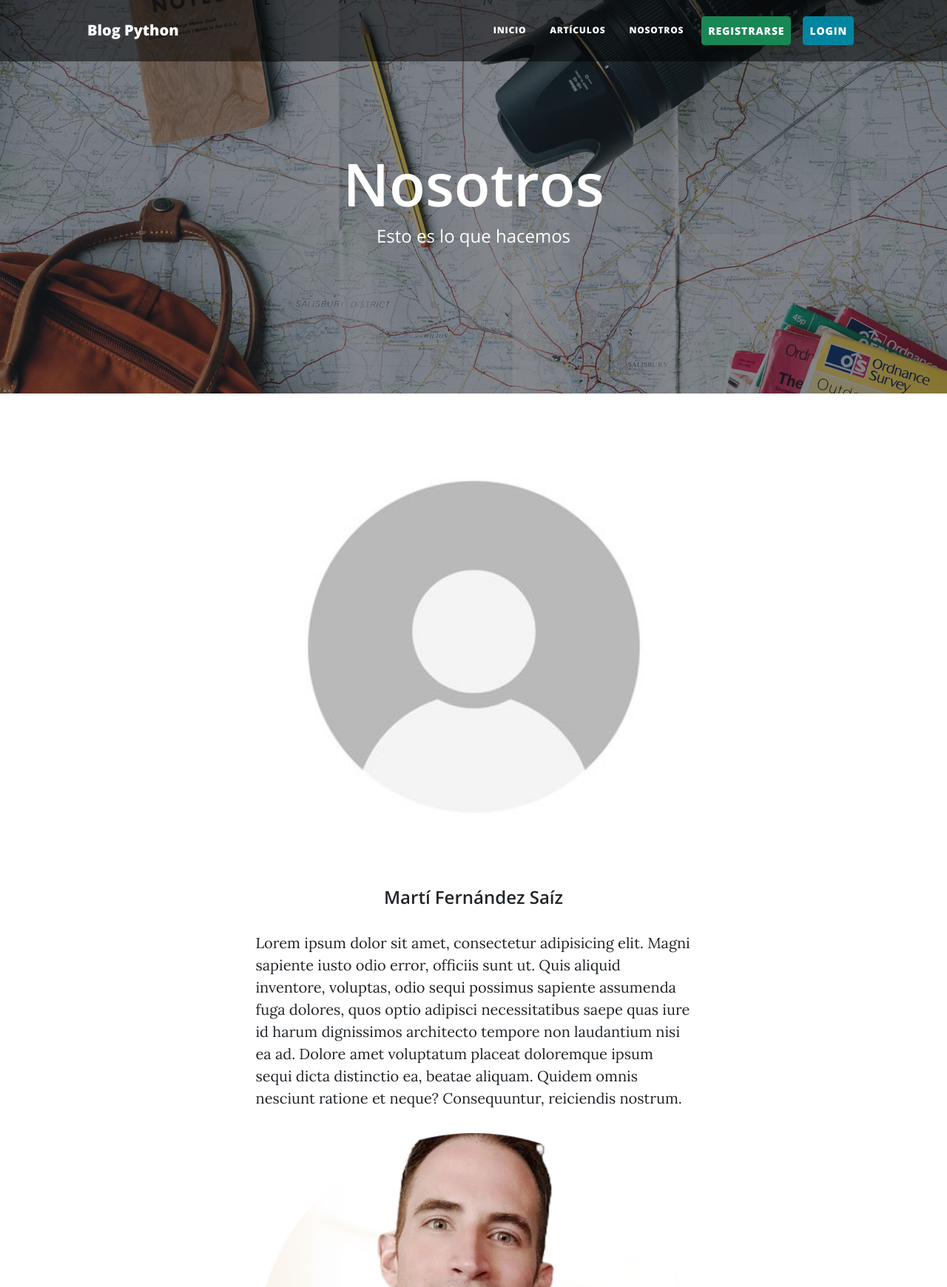
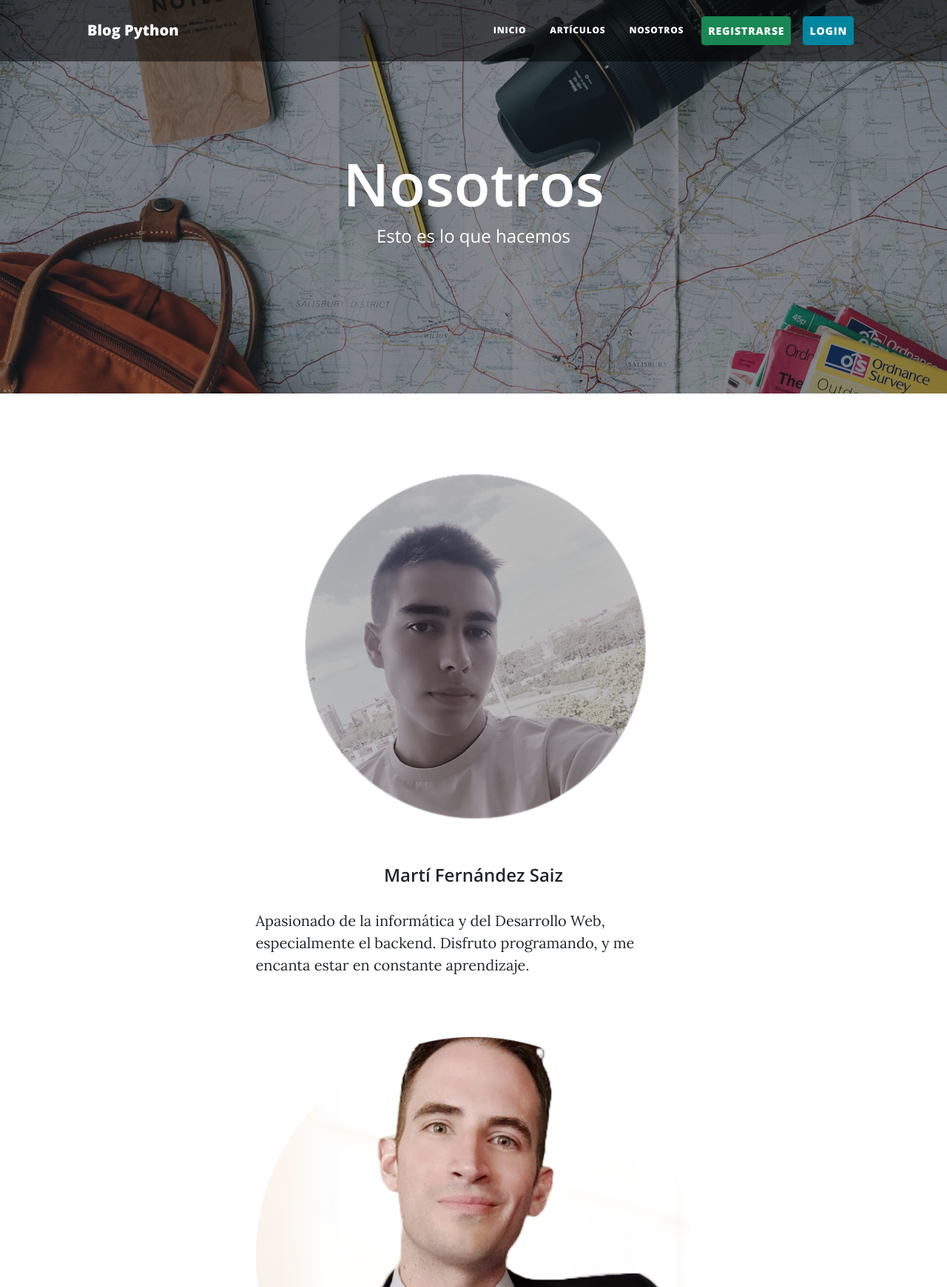
Before and after one commit to marti-fdez/Blog_CoderHouse, a Django app: page /about in a window 1280 px wide. Shown: the top 1740 px of the page at 74% size. Run offline with Django 4.2, Linux system fonts and the light colour scheme; parts of the project's set-up code (start-up, migrations or seed data) failed here and were passed over; some libraries are stand-ins or nearby versions.

Commit message:
about us

```diff
--- a/BlogApp/templates/BlogApp/about.html
+++ b/BlogApp/templates/BlogApp/about.html
@@ -24,11 +24,14 @@
             <div class="container px-4 px-lg-5">
                 <div class="row gx-4 gx-lg-5 justify-content-center">
                     <div class="col-md-10 col-lg-8 col-xl-7">
-                        <img style="width: 100%" src="{% static 'BlogApp/assets/img/noprofile.jpg' %}"><br><br><h4 style="text-align:center">Martí Fernández Saíz</h4><p>Lorem ipsum dolor sit amet, consectetur adipisicing elit. Magni sapiente iusto odio error, officiis sunt ut. Quis aliquid inventore, voluptas, odio sequi possimus sapiente assumenda fuga dolores, quos optio adipisci necessitatibus saepe quas iure id harum dignissimos architecto tempore non laudantium nisi ea ad. Dolore amet voluptatum placeat doloremque ipsum sequi dicta distinctio ea, beatae aliquam. Quidem omnis nesciunt ratione et neque? Consequuntur, reiciendis nostrum.</p>
+                        <img style="width: 100%" src="{% static 'BlogApp/assets/img/marti.png' %}"><h4 style="text-align:center">Martí Fernández Saiz</h4>
+                        <p>Apasionado de la informática y del Desarrollo Web, especialmente el backend.  Disfruto programando, y me encanta estar en constante aprendizaje.</p>
                     </div>
-                    <div class="col-md-10 col-lg-8 col-xl-7">
+
+                    <div style = "margin-top: 50px;" class="col-md-10 col-lg-8 col-xl-7">
                         <img style="width: 100%" src="{% static 'BlogApp/assets/img/mariano.png' %}"><br><br><h4 style="text-align:center">Mariano Ariel Cuartero</h4><p>Soy Desarrollador Full Stack en formación, Licenciado en Comercio Internacional y Técnico en Computación. Me encanta la tecnología, tengo conocimientos en HTML | CSS | JavaScript | Python | GitHub | Git | React | Django y muchas ganas de seguir aprendiendo para aplicar mis conocimientos en proyectos reales.</p>
                     </div>
+                    <br><br>
                     <div class="col-md-10 col-lg-8 col-xl-7">
                         <img style="width: 100%" src="{% static 'BlogApp/assets/img/noprofile.jpg' %}"><br><br><h4 style="text-align:center">Mariela Torres</h4><p>Lorem ipsum dolor sit amet consectetur adipisicing elit. Ipsum perferendis magnam impedit labore doloribus non ex hic sapiente? Nulla nostrum officia blanditiis ipsa libero autem cupiditate quasi. Pariatur adipisci quidem numquam atque, incidunt alias culpa autem, error rerum eveniet magni ipsam. Consequuntur libero explicabo, optio nisi dicta temporibus. Corporis totam praesentium, labore magni quam sapiente consectetur dicta natus impedit autem!</p>
                     </div>
```
Also changed, not shown: BlogApp/static/BlogApp/assets/img/marti.png (added), db.sqlite3.
